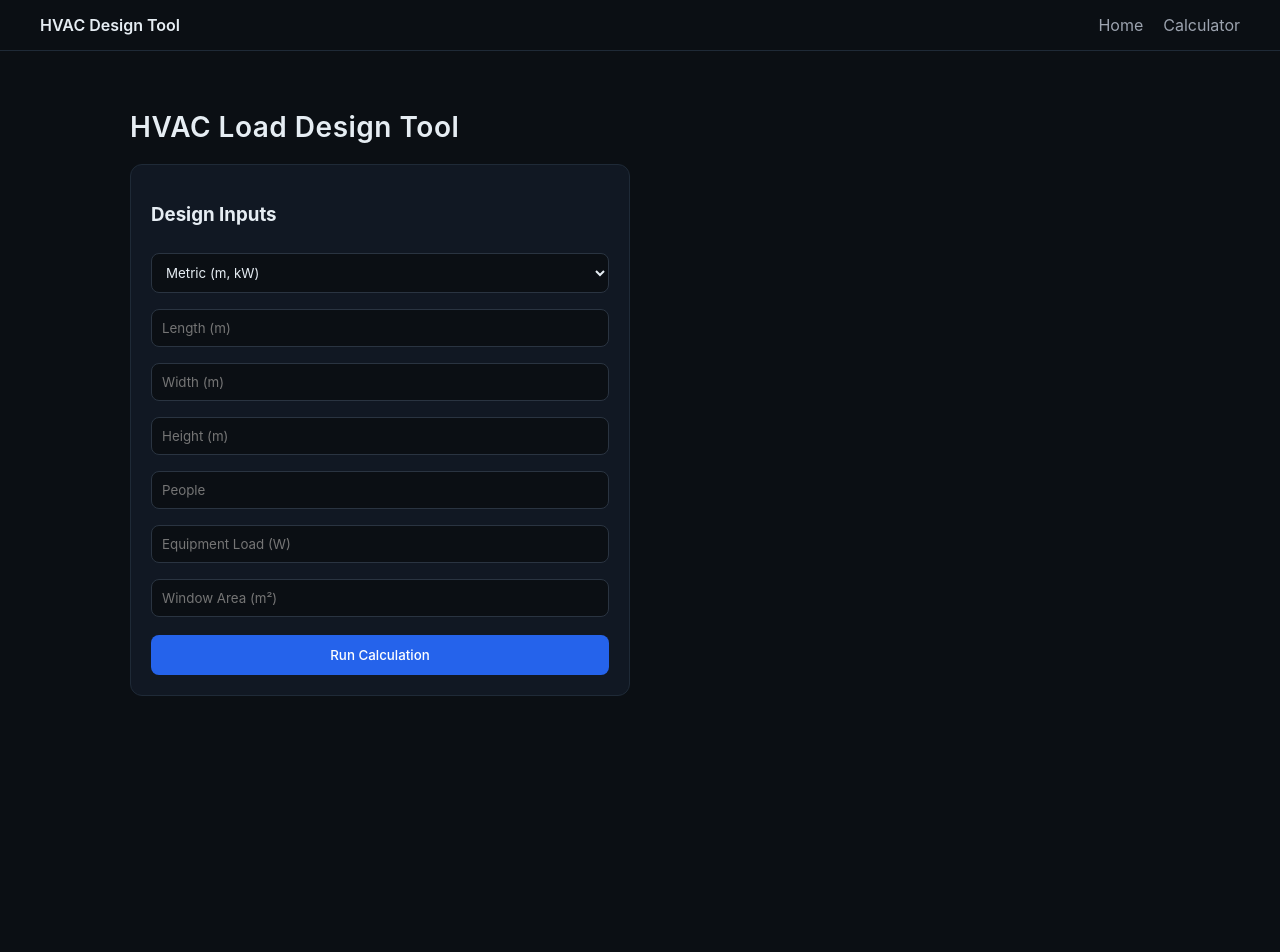
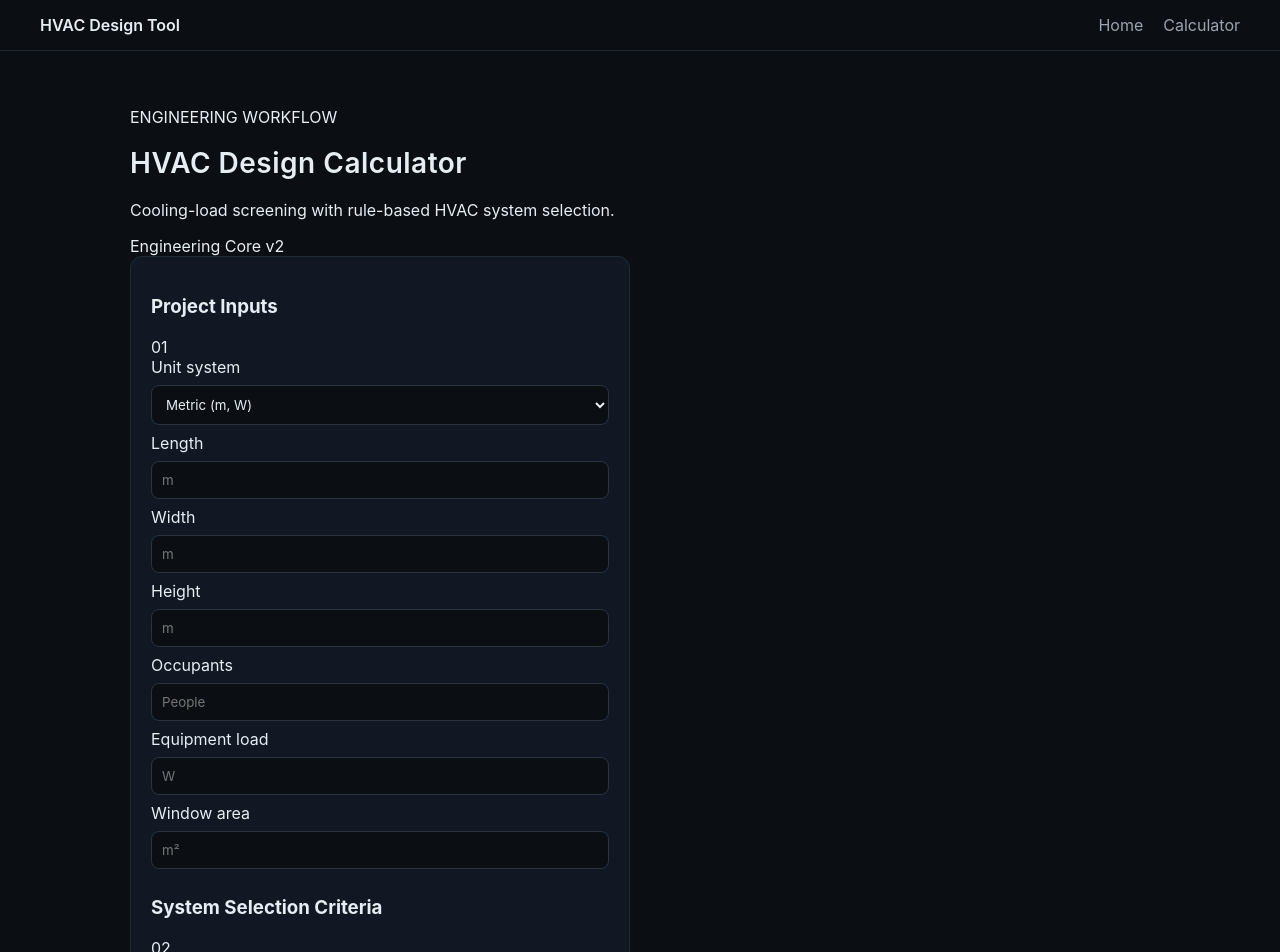
Before and after one commit to idbalorg/hvac-calculator, a React (Vite) app in the folder mep-ai-calculator/: page /calculator in a window 1280 px wide. Shown: the top 952 px of the page. Before the commit the page ends 800 px from the top, so only its background shows below. Built offline with nearby package versions, Linux system fonts and the light colour scheme.

Commit message:
feat: connect system decision intelligence to calculator UI

```diff
--- a/mep-ai-calculator/src/pages/Calculator.jsx
+++ b/mep-ai-calculator/src/pages/Calculator.jsx
@@ -1,190 +1,63 @@
 import { useState } from "react";
 import "../App.css";
+import { recommendHVACSystems } from "../engineering/system/systemDecision.js";
 
 export default function CoolingLoadCalculator() {
-  const [length, setLength] = useState("");
-  const [width, setWidth] = useState("");
-  const [height, setHeight] = useState("");
-  const [people, setPeople] = useState("");
-  const [equipmentLoad, setEquipmentLoad] = useState("");
-  const [windowArea, setWindowArea] = useState("");
-
+  const [fields, setFields] = useState({ length: "", width: "", height: "", people: "", equipment: "", windowArea: "", zones: 1, zoning: "medium" });
+  const [criteria, setCriteria] = useState({ ventilation: false, ceiling: false, outdoor: false, plant: false });
   const [unitSystem, setUnitSystem] = useState("metric");
-
   const [result, setResult] = useState(null);
-
-  // 🔁 Conversion helpers
-  const toMeters = (val) =>
-    unitSystem === "imperial" ? Number(val) * 0.3048 : Number(val);
-
-  const toWatts = (val) =>
-    unitSystem === "imperial" ? Number(val) * 0.293 : Number(val); // BTU/hr → W
+  const setField = (key, value) => setFields((current) => ({ ...current, [key]: value }));
+  const setCriterion = (key, value) => setCriteria((current) => ({ ...current, [key]: value }));
+  const toMeters = (value) => unitSystem === "imperial" ? Number(value) * 0.3048 : Number(value);
+  const toWatts = (value) => unitSystem === "imperial" ? Number(value) * 0.293 : Number(value);
 
   const calculate = () => {
-    const L = toMeters(length) || 0;
-    const W = toMeters(width) || 0;
-    const H = toMeters(height) || 0;
-
-    const floorArea = L * W;
-    const wallArea = 2 * H * (L + W);
-
-    const wallLoad = wallArea * 1.5 * 10;
-    const roofLoad = floorArea * 0.8 * 15;
-
-    const areaLoad = floorArea * 140;
-    const peopleLoad = (Number(people) || 0) * 120;
-
-    const equipLoad = toWatts(equipmentLoad) || 0;
-
-    const windowLoad =
-      (unitSystem === "imperial"
-        ? Number(windowArea) * 0.092 // ft² → m²
-        : Number(windowArea)) * 180;
-
-    const totalW =
-      wallLoad + roofLoad + areaLoad + peopleLoad + equipLoad + windowLoad;
-
+    const L = toMeters(fields.length) || 0, W = toMeters(fields.width) || 0, H = toMeters(fields.height) || 0;
+    const floorArea = L * W, wallArea = 2 * H * (L + W);
+    const wallLoad = wallArea * 1.5 * 10, roofLoad = floorArea * 0.8 * 15;
+    const areaLoad = floorArea * 140, peopleLoad = (Number(fields.people) || 0) * 120;
+    const equipmentLoad = toWatts(fields.equipment) || 0;
+    const windowLoad = (unitSystem === "imperial" ? Number(fields.windowArea) * 0.092 : Number(fields.windowArea)) * 180;
+    const totalW = wallLoad + roofLoad + areaLoad + peopleLoad + equipmentLoad + windowLoad;
     const kW = totalW / 1000;
-    const tons = kW / 3.516;
-    const btu = totalW * 3.412;
-
-    setResult({
-      floorArea,
-      totalW,
-      kW,
-      tons,
-      btu,
+    const decision = recommendHVACSystems({
+      totalCoolingLoadKw: Math.max(kW, 0.001), floorAreaM2: Math.max(floorArea, 0.001),
+      zoneCount: Math.max(1, Number.parseInt(fields.zones, 10) || 1), ventilationRequired: criteria.ventilation,
+      zoningPriority: fields.zoning, ceilingSpaceLimited: criteria.ceiling,
+      outdoorUnitSpaceLimited: criteria.outdoor, centralPlantAvailable: criteria.plant,
     });
+    setResult({ floorArea, kW, tons: kW / 3.516, btu: totalW * 3.412, decision });
   };
 
   const saveProject = () => {
-    const project = {
-      unitSystem,
-      length,
-      width,
-      height,
-      people,
-      equipmentLoad,
-      windowArea,
-      result,
-      date: new Date().toISOString(),
-    };
-
-    const existing = JSON.parse(localStorage.getItem("hvac-projects")) || [];
-    existing.push(project);
-
-    localStorage.setItem("hvac-projects", JSON.stringify(existing));
+    if (!result) return;
+    const projects = JSON.parse(localStorage.getItem("hvac-projects") || "[]");
+    localStorage.setItem("hvac-projects", JSON.stringify([...projects, { fields, criteria, unitSystem, result, date: new Date().toISOString() }]));
   };
 
-  return (
-    <div className="container">
-      <h1 className="title">HVAC Load Design Tool</h1>
+  return <div className="container">
+    <div className="page-header"><div><p className="eyebrow">ENGINEERING WORKFLOW</p><h1 className="title">HVAC Design Calculator</h1><p className="subtitle">Cooling-load screening with rule-based HVAC system selection.</p></div><span className="version-badge">Engineering Core v2</span></div>
+    <div className="grid calculator-grid">
+      <div className="card">
+        <div className="section-heading"><h3>Project Inputs</h3><span>01</span></div>
+        <label>Unit system</label><select value={unitSystem} onChange={(e) => setUnitSystem(e.target.value)}><option value="metric">Metric (m, W)</option><option value="imperial">Imperial (ft, BTU/hr)</option></select>
+        <div className="input-grid"><Input label="Length" value={fields.length} onChange={(v) => setField("length", v)} placeholder={unitSystem === "metric" ? "m" : "ft"} /><Input label="Width" value={fields.width} onChange={(v) => setField("width", v)} placeholder={unitSystem === "metric" ? "m" : "ft"} /><Input label="Height" value={fields.height} onChange={(v) => setField("height", v)} placeholder={unitSystem === "metric" ? "m" : "ft"} /><Input label="Occupants" type="number" value={fields.people} onChange={(v) => setField("people", v)} placeholder="People" /></div>
+        <Input label="Equipment load" value={fields.equipment} onChange={(v) => setField("equipment", v)} placeholder={unitSystem === "metric" ? "W" : "BTU/hr"} />
+        <Input label="Window area" value={fields.windowArea} onChange={(v) => setField("windowArea", v)} placeholder={unitSystem === "metric" ? "m²" : "ft²"} />
+        <div className="section-heading compact"><h3>System Selection Criteria</h3><span>02</span></div>
+        <div className="input-grid"><Input label="Number of zones" type="number" min="1" value={fields.zones} onChange={(v) => setField("zones", v)} /><div><label>Zoning priority</label><select value={fields.zoning} onChange={(e) => setField("zoning", e.target.value)}><option value="low">Low</option><option value="medium">Medium</option><option value="high">High</option></select></div></div>
+        <div className="checks"><Check label="Dedicated ventilation required" checked={criteria.ventilation} onChange={(v) => setCriterion("ventilation", v)} /><Check label="Ceiling/service space limited" checked={criteria.ceiling} onChange={(v) => setCriterion("ceiling", v)} /><Check label="Outdoor-unit space limited" checked={criteria.outdoor} onChange={(v) => setCriterion("outdoor", v)} /><Check label="Central plant available" checked={criteria.plant} onChange={(v) => setCriterion("plant", v)} /></div>
+        <button onClick={calculate}>Run Engineering Assessment</button>
+      </div>
 
-      <div className="grid">
-        {/* INPUT */}
-        <div className="card">
-          <h3>Design Inputs</h3>
+      {result && <div className="results-stack">
+        <div className="card"><div className="section-heading"><h3>Cooling Load Summary</h3><span>03</span></div><div className="stat"><span>Floor Area</span><b>{result.floorArea.toFixed(2)} m²</b></div><div className="stat"><span>Total Load</span><b>{unitSystem === "metric" ? `${result.kW.toFixed(2)} kW` : `${result.btu.toFixed(0)} BTU/hr`}</b></div><div className="stat"><span>Cooling Capacity</span><b>{result.tons.toFixed(2)} TR</b></div></div>
+        <div className="card decision-card"><div className="section-heading"><h3>System Decision</h3><span>04</span></div><div className="recommendation"><span>Recommended system</span><strong>{result.decision.recommendedLabel}</strong><small>{result.decision.confidence === "RELATIVE_HIGH" ? "Strongest rule-based option" : "Engineering review required"}</small></div><div className="ranking-list">{result.decision.options.map((option, index) => <div className={`ranking-row ${index === 0 ? "selected" : ""}`} key={option.systemType}><span className="rank">{index + 1}</span><div><b>{option.label}</b><small>{option.reasons[0] || option.warnings[0] || "Viable for further evaluation"}</small></div><strong>{option.score}</strong></div>)}</div><p className="engineering-note">{result.decision.engineeringNote}</p><button className="secondary-button" onClick={saveProject}>Save Project</button></div>
+      </div>}
+    </div>
+  </div>;
+}
 
-          {/* Unit Selector */}
-          <select
-            value={unitSystem}
-            onChange={(e) => setUnitSystem(e.target.value)}
-          >
-            <option value="metric">Metric (m, kW)</option>
-            <option value="imperial">Imperial (ft, BTU)</option>
-          </select>
-
-          <input
-            placeholder={`Length (${unitSystem === "metric" ? "m" : "ft"})`}
-            value={length}
-            onChange={(e) => setLength(e.target.value)}
-          />
-
-          <input
-            placeholder={`Width (${unitSystem === "metric" ? "m" : "ft"})`}
-            value={width}
-            onChange={(e) => setWidth(e.target.value)}
-          />
-
-          <input
-            placeholder={`Height (${unitSystem === "metric" ? "m" : "ft"})`}
-            value={height}
-            onChange={(e) => setHeight(e.target.value)}
-          />
-
-          <input
-            placeholder="People"
-            value={people}
-            onChange={(e) => setPeople(e.target.value)}
-          />
-
-          <input
-            placeholder={
-              unitSystem === "metric"
-                ? "Equipment Load (W)"
-                : "Equipment Load (BTU/hr)"
-            }
-            value={equipmentLoad}
-            onChange={(e) => setEquipmentLoad(e.target.value)}
-          />
-
-          <input
-            placeholder={
-              unitSystem === "metric" ? "Window Area (m²)" : "Window Area (ft²)"
-            }
-            value={windowArea}
-            onChange={(e) => setWindowArea(e.target.value)}
-          />
-
-          <button onClick={calculate}>Run Calculation</button>
-        </div>
-
-        {/* OUTPUT */}
-        {result && (
-          <div className="card">
-            <h3>Load Summary</h3>
-
-            <div className="stat">
-              <span>Floor Area</span>
-              <b>{result.floorArea.toFixed(2)} m²</b>
-            </div>
-
-            {unitSystem === "metric" ? (
-              <>
-                <div className="stat">
-                  <span>Total Load</span>
-                  <b>{result.kW.toFixed(2)} kW</b>
-                </div>
-              </>
-            ) : (
-              <>
-                <div className="stat">
-                  <span>Total Load</span>
-                  <b>{result.btu.toFixed(0)} BTU/hr</b>
-                </div>
-              </>
-            )}
-
-            <div className="stat">
-              <span>Cooling Capacity</span>
-              <b>{result.tons.toFixed(2)} TR</b>
-            </div>
-
-            <div className="highlight">
-              Recommended System:{" "}
-              <b>
-                {result.tons <= 2
-                  ? "Split AC System"
-                  : result.tons <= 5
-                    ? "VRF / Multi Split"
-                    : "Central Chiller System"}
-              </b>
-            </div>
-
-            <button onClick={saveProject}>Save Project</button>
-          </div>
-        )}
-      </div>
-    </div>
-  );
-}
+function Input({ label, value, onChange, placeholder, type = "text", min }) { return <div><label>{label}</label><input type={type} min={min} value={value} placeholder={placeholder} onChange={(e) => onChange(e.target.value)} /></div>; }
+function Check({ label, checked, onChange }) { return <label className="check-row"><input type="checkbox" checked={checked} onChange={(e) => onChange(e.target.checked)} /> {label}</label>; }
```
